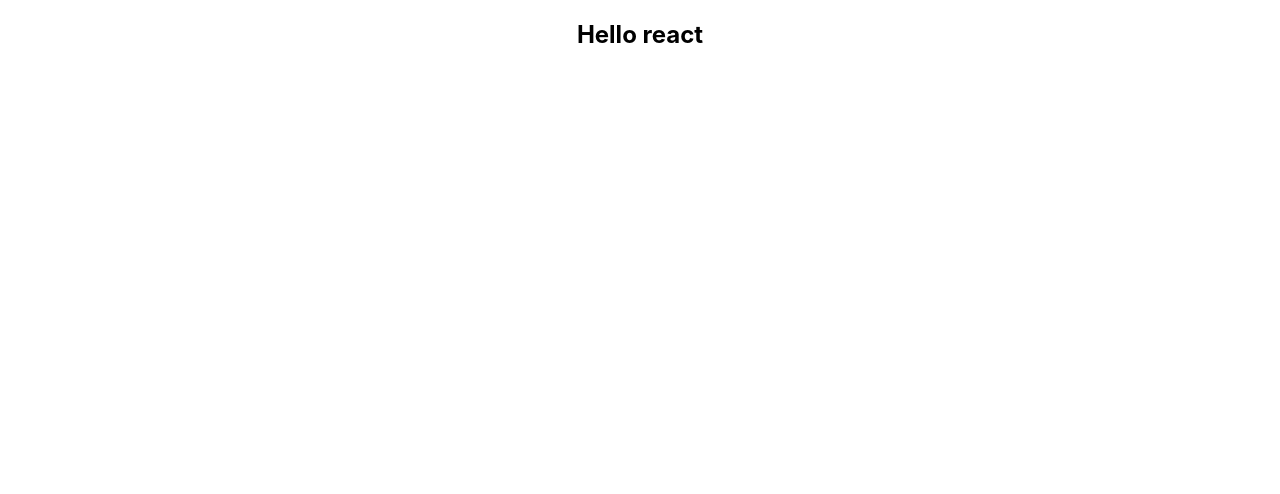
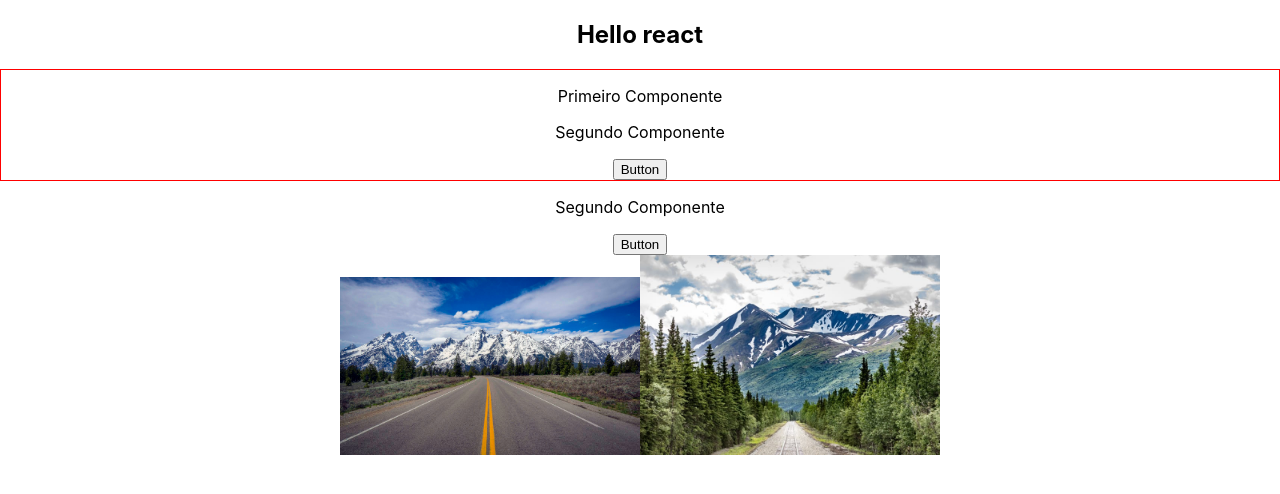
Before and after one commit to wesley-moraes/todolist, a React (Create React App) app: page / in a window 1280 px wide. Shown: the top 494 px of the page. Built offline with nearby package versions, Linux system fonts and the light colour scheme.

Commit message:
preparacao para iniciar o projeto com o curso

```diff
--- a/src/App.js
+++ b/src/App.js
@@ -1,10 +1,17 @@
 import logo from './logo.svg';
 import './App.css';
+
+import FirstComponent from './components/FirstComponent';
+import AnotherFuncion from './components/AnotherFuncion';
+import Images from './components/Images';
 
 function App() {
   return (
     <div className="App">
       <h2>Hello react</h2>
+      <FirstComponent />
+      <AnotherFuncion />
+      <Images />
     </div>
   );
 }
--- /dev/null
+++ b/src/components/AnotherFuncion.js
@@ -0,0 +1,15 @@
+const AnotherFuncion = () => {
+    const handleClick = () => {
+        console.log("Clicou no botao");
+    }
+
+    return(
+        <div>
+            <p>Segundo Componente</p>
+            <button onClick={handleClick}>Button</button>
+            {/* <button onClick={() => console.log("Evento no elemento")}>Evento no elemento</button> */}
+        </div>
+    );
+};
+
+export default AnotherFuncion
--- /dev/null
+++ b/src/components/FirstComponent.js
@@ -0,0 +1,14 @@
+import AnotherFuncion from './AnotherFuncion'
+import styles from './FirstComponent.module.css'
+
+function FirstComponent(){
+    return(
+        <div className={styles.first_component}>
+            <p>Primeiro Componente</p>
+
+            <AnotherFuncion />
+        </div>
+    )
+}
+
+export default FirstComponent
--- /dev/null
+++ b/src/components/FirstComponent.module.css
@@ -0,0 +1,3 @@
+.first_component{
+    border: 1px solid red;
+}
--- /dev/null
+++ b/src/components/Images.js
@@ -0,0 +1,12 @@
+//import mountain from '../../public/f2.jpg';
+
+const Images = () => {
+    return(
+        <div>
+            <img src="/f1.jpg" alt="img1"/>
+            <img src="/f2.jpg" alt="Mountain" />
+        </div>
+    )
+}
+
+export default Images
--- a/src/index.css
+++ b/src/index.css
@@ -11,3 +11,7 @@ code {
   font-family: source-code-pro, Menlo, Monaco, Consolas, 'Courier New',
     monospace;
 }
+
+img{
+  width: 300px;
+}
```
Also changed, not shown: public/f1.jpg (added), public/f2.jpg (added).
